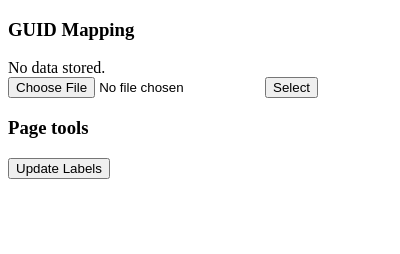
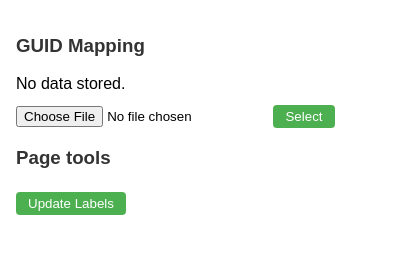
Before and after one commit to JohannesDeml/unity-guid-resolver, a browser extension: page chrome/popup/popup.html in a window 400 px wide. Drawn offline with Linux system fonts and the light colour scheme.

Commit message:
Change improve style

```diff
--- a/chrome/popup/popup.html
+++ b/chrome/popup/popup.html
@@ -3,6 +3,31 @@
 
 <head>
   <title>Unity GUID Resolver</title>
+  <style>
+    body {
+      font-family: Arial, sans-serif;
+      padding: 8px;
+      min-width: 250px;
+    }
+    h3 {
+      color: #333;
+    }
+    #storedItem, #status {
+      margin-bottom: 8px;
+    }
+    button {
+      background-color: #4CAF50;
+      color: white;
+      padding: 4px 12px;
+      border: none;
+      border-radius: 4px;
+      cursor: pointer;
+      margin-top: 4px;
+    }
+    button:hover {
+      background-color: #57a045;
+    }
+  </style>
 </head>
 
 <body>
@@ -11,6 +36,7 @@
   <input type="file" id="jsonFile" accept=".json">
   <button id="uploadButton">Select</button>
   <div id="status"></div>
+
   <h3>Page tools</h3>
   <button id="updatePageButton">Update Labels</button>
   <script src="popup.js"></script>
--- a/chrome/popup/popup.js
+++ b/chrome/popup/popup.js
@@ -49,7 +49,7 @@ function updateStoredItem() {
   chrome.storage.local.get('guidMapping', function (data) {
     if (data && data.guidMapping && data.guidMapping.mapping) {
       var mappingLength = Object.keys(data.guidMapping.mapping).length;
-      statusDiv.innerText = JSON.stringify(data.guidMapping.identifier) + " ("+ JSON.stringify(data.guidMapping.creationDate) + ", v" + JSON.stringify(data.guidMapping.fileVersion) + "): " + mappingLength + " entries";
+      statusDiv.innerHTML = data.guidMapping.identifier + " - " + data.guidMapping.creationDate + "<br>" + mappingLength + " entries";
     } else {
       statusDiv.innerText = 'No data stored.';
     }
--- a/chrome/scripts/content.js
+++ b/chrome/scripts/content.js
@@ -38,10 +38,8 @@ function runGuidReplacer() {
     var originalContent = node.nodeValue;
     var modifiedContent = originalContent.replace(guidRegex, function (match) {
       var replacement = guidLookup[match];
-      if(!replacement) {
-        replacement = "No matching GUID found";
-      }
-      return match + '<span class="guidResolverTag">[' + replacement.fileName + ']</span>';
+      var tagText = replacement ? replacement.fileName : "No matching GUID found";
+      return match + '<span class="guidResolverTag">[' + tagText + ']</span>';
     });
     if (originalContent !== modifiedContent) {
       matchCount++;
--- a/chrome/styles/styles.css
+++ b/chrome/styles/styles.css
@@ -1,4 +1,5 @@
 .guidResolverTag {
     background-color: #ffff00aa;
-    font-weight: bold;
+    font-weight: normal;
+    color: #000;
 }
```
